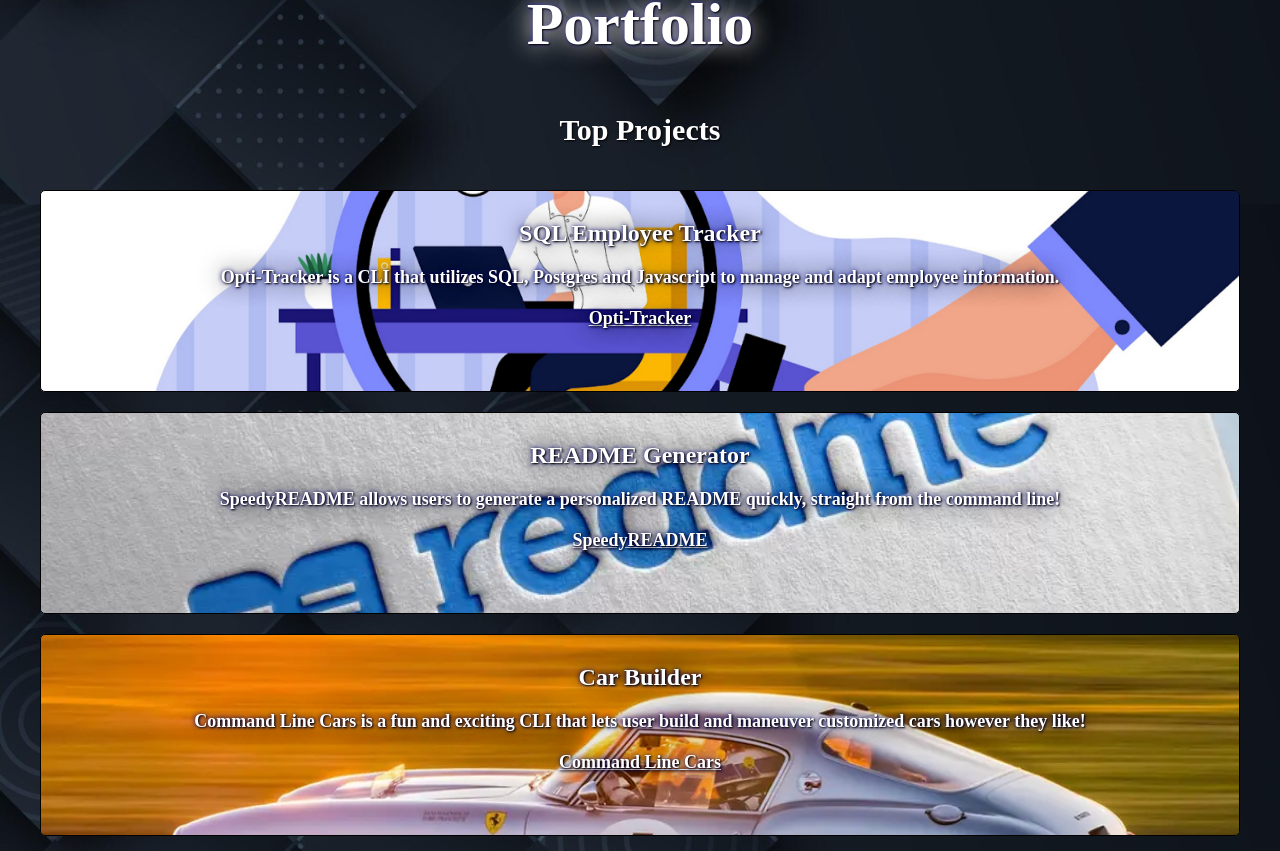
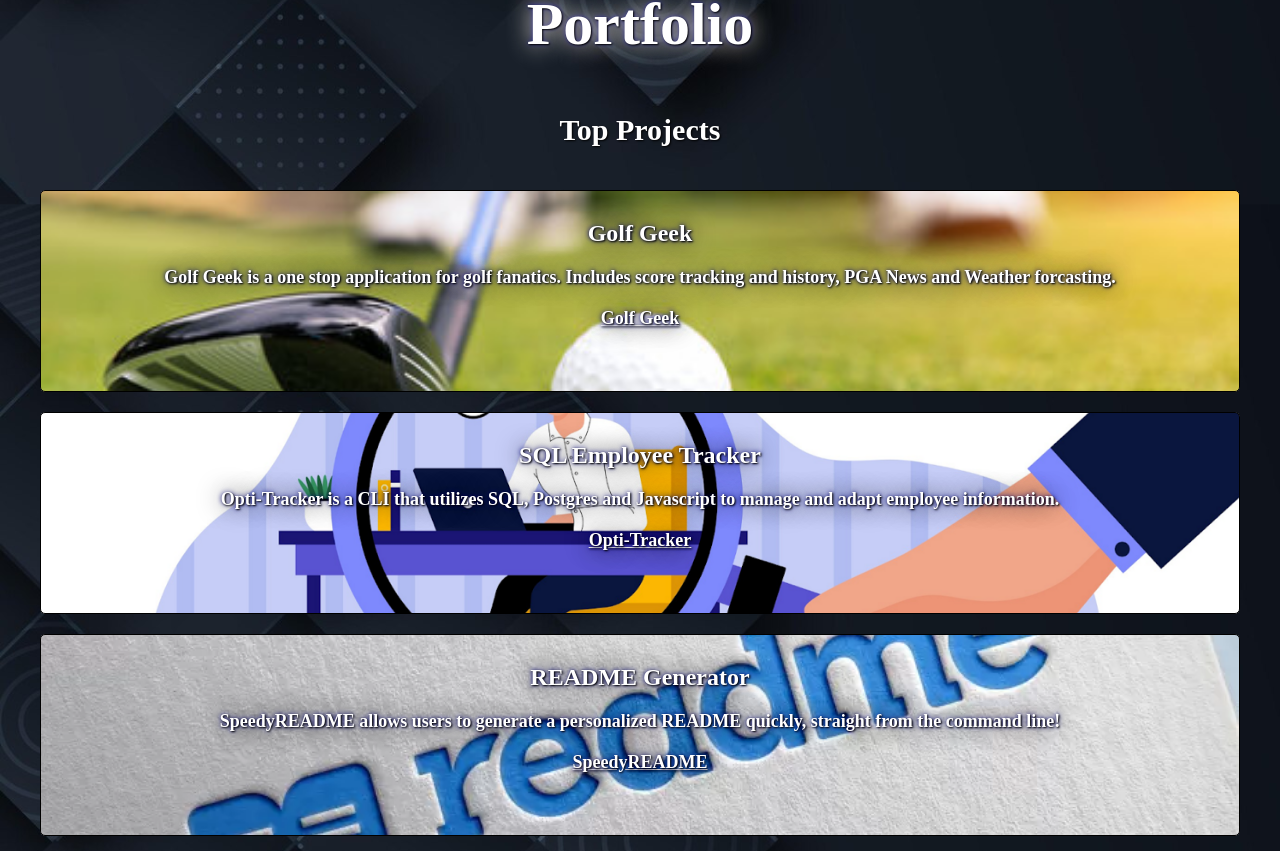
Before and after one commit to dpanepucci/DAPPortfolio, a React (Vite) app in the folder Develop/: page /Portfolio in a window 1280 px wide. Shown: the part 649-1500 px from the top of the page. Built offline with nearby package versions, Linux system fonts and the light colour scheme.

Commit message:
changed featured projects on port. page. Added Golf geek project

```diff
--- a/Develop/src/page-components/Portfolio.jsx
+++ b/Develop/src/page-components/Portfolio.jsx
@@ -9,6 +9,11 @@ export default function Portfolio() {
         Top Projects
           </p>
         </div>
+          <div className='projectThree'>
+          <h2 className='project-name'>Golf Geek</h2>
+          <p className='project-description'>Golf Geek is a one stop application for golf fanatics. Includes score tracking and history, PGA News and Weather forcasting.</p>
+          <a className='project-link' href="https://github.com/dpanepucci/Golf-Geek">Golf Geek</a>
+        </div>
         <div className='projectOne'>
           <h2 className='project-name'>SQL Employee Tracker</h2>
           <p className='project-description'>Opti-Tracker is a CLI that utilizes SQL, Postgres and Javascript to manage and adapt employee information.</p>
@@ -19,11 +24,7 @@ export default function Portfolio() {
           <p className='project-description'>SpeedyREADME allows users to generate a personalized README quickly, straight from the command line!</p>
           <a className='project-link' href="https://github.com/dpanepucci/SpeedyREADME"> SpeedyREADME</a>
         </div>
-        <div className='projectThree'>
-          <h2 className='project-name'>Car Builder</h2>
-          <p className='project-description'>Command Line Cars is a fun and exciting CLI that lets user build and maneuver customized cars however they like!</p>
-          <a className='project-link' href="https://github.com/dpanepucci/CommandLineCars"> Command Line Cars</a>
-        </div>
+
       </div>
       );
     }
--- a/Develop/src/styles/PagesStyle.css
+++ b/Develop/src/styles/PagesStyle.css
@@ -80,7 +80,7 @@ li {
     height: 180px;
 }
 
-.projectThree { /* Command Line Cars */
+.projectThree { /* Golf Geek */
     background-color: white;
     border: 1px solid black;
     border-radius: 5px;
@@ -90,7 +90,7 @@ li {
     margin-top: 20px;
     padding: 10px;
     text-align: center;
-    background-image: url('../../public/img/command-cars.jpg');
+    background-image: url('../../public/img/GolfgeekPhoto.jpg');
     background-size: cover; /* Ensures the image covers the entire page */
     background-position: center; /* Centers the image */
     background-repeat: no-repeat; /* Prevents repeating */
```
Also changed, not shown: Develop/public/img/GolfgeekPhoto.jpg (added), Develop/public/img/command-cars.jpg (deleted).
